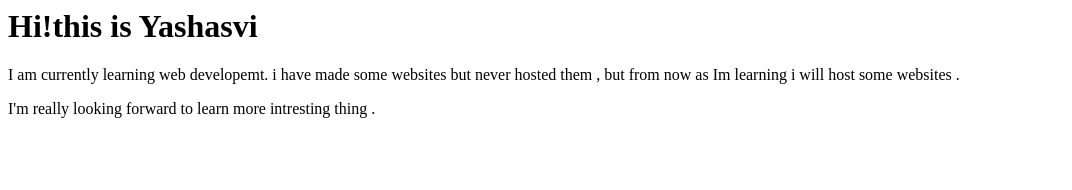
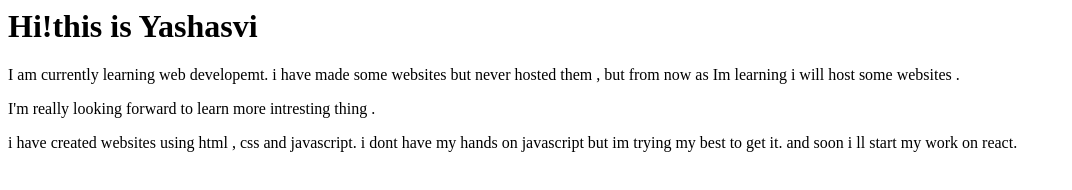
Before and after one commit to paunikaryashasvi/student-name-site, a plain HTML site: page index.html in a window 1280 px wide. Shown: the whole page, without its empty margins (0-1072 px from the left). Drawn offline with Linux system fonts and the light colour scheme.

Commit message:
update details of project

```diff
--- a/index.html
+++ b/index.html
@@ -9,5 +9,7 @@
     I am currently learning web developemt. i have made some websites but never hosted them , but from now as Im learning i will host some websites .
     <p>I'm really looking forward to learn more intresting thing .</p>
 
+    i have created websites using html , css and javascript. i dont have my hands on javascript but im trying my best to get it.
+    and soon i ll start my work on react.
 </body>
 </html>
```
